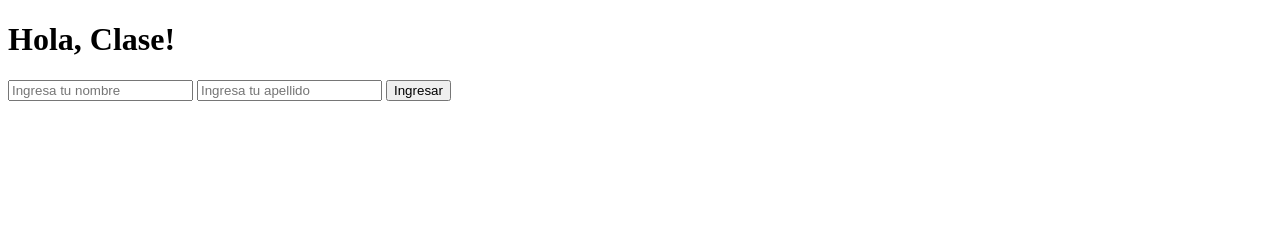
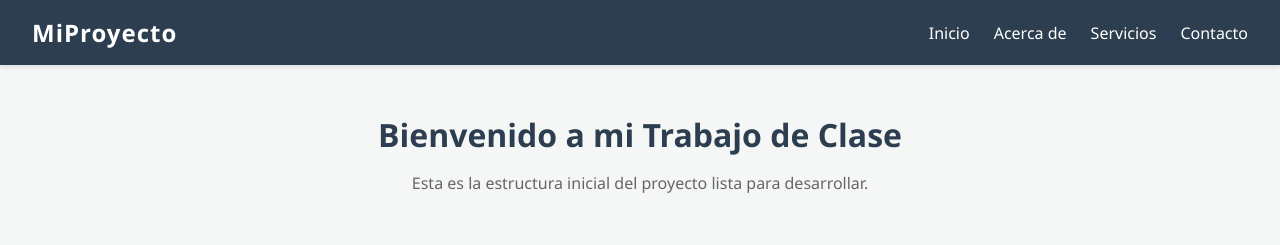
Before and after one commit to Chrisramirez26/Trabajo_Clase, a plain HTML site: page index.html in a window 1280 px wide. Drawn offline with Linux system fonts and the light colour scheme.

Commit message:
Index agregado

```diff
--- a/index.html
+++ b/index.html
@@ -1,16 +1,91 @@
 <!DOCTYPE html>
-<html lang="en">
+<html lang="es">
 <head>
     <meta charset="UTF-8">
     <meta name="viewport" content="width=device-width, initial-scale=1.0">
-    <title>HOLA</title>
+    <title>Trabajo Clase</title>
+    <style>
+        /* Estilos generales */
+        * {
+            margin: 0;
+            padding: 0;
+            box-sizing: border-box;
+            font-family: 'Segoe UI', Tahoma, Geneva, Verdana, sans-serif;
+        }
+
+        body {
+            background-color: #f4f7f6;
+            color: #333;
+        }
+
+        /* Barra de navegación */
+        nav {
+            background-color: #2c3e50;
+            color: white;
+            display: flex;
+            justify-content: space-between;
+            align-items: center;
+            padding: 1rem 2rem;
+            box-shadow: 0 2px 5px rgba(0,0,0,0.1);
+        }
+
+        .logo {
+            font-size: 1.5rem;
+            font-weight: bold;
+            letter-spacing: 1px;
+        }
+
+        .nav-links {
+            list-style: none;
+            display: flex;
+            gap: 1.5rem;
+        }
+
+        .nav-links a {
+            color: white;
+            text-decoration: none;
+            font-size: 1rem;
+            transition: color 0.3s ease;
+        }
+
+        .nav-links a:hover {
+            color: #1abc9c;
+        }
+
+        /* Contenido principal */
+        main {
+            padding: 3rem 2rem;
+            text-align: center;
+        }
+
+        h1 {
+            color: #2c3e50;
+            margin-bottom: 1rem;
+        }
+
+        p {
+            color: #666;
+        }
+    </style>
 </head>
 <body>
-    <h1>Hola, Clase!</h1>
 
-    <input type="text" id="inputText" placeholder="Ingresa tu nombre">
-    <input type="text" id="inputText2" placeholder="Ingresa tu apellido">
+    <!-- Barra de Navegación -->
+    <nav>
+        <div class="logo">MiProyecto</div>
+        <ul class="nav-links">
+            <li><a href="#">Inicio</a></li>
+            <li><a href="#">Acerca de</a></li>
+            <li><a href="#">Servicios</a></li>
+            <li><a href="#">Contacto</a></li>
+        </ul>
+    </nav>
 
-    <button id="greetButton">Ingresar</button>
+    <!-- Contenido Principal -->
+    <main>
+        <h1>Bienvenido a mi Trabajo de Clase</h1>
+        <p>Esta es la estructura inicial del proyecto lista para desarrollar.</p>
+    </main>
+
 </body>
 </html>
```
